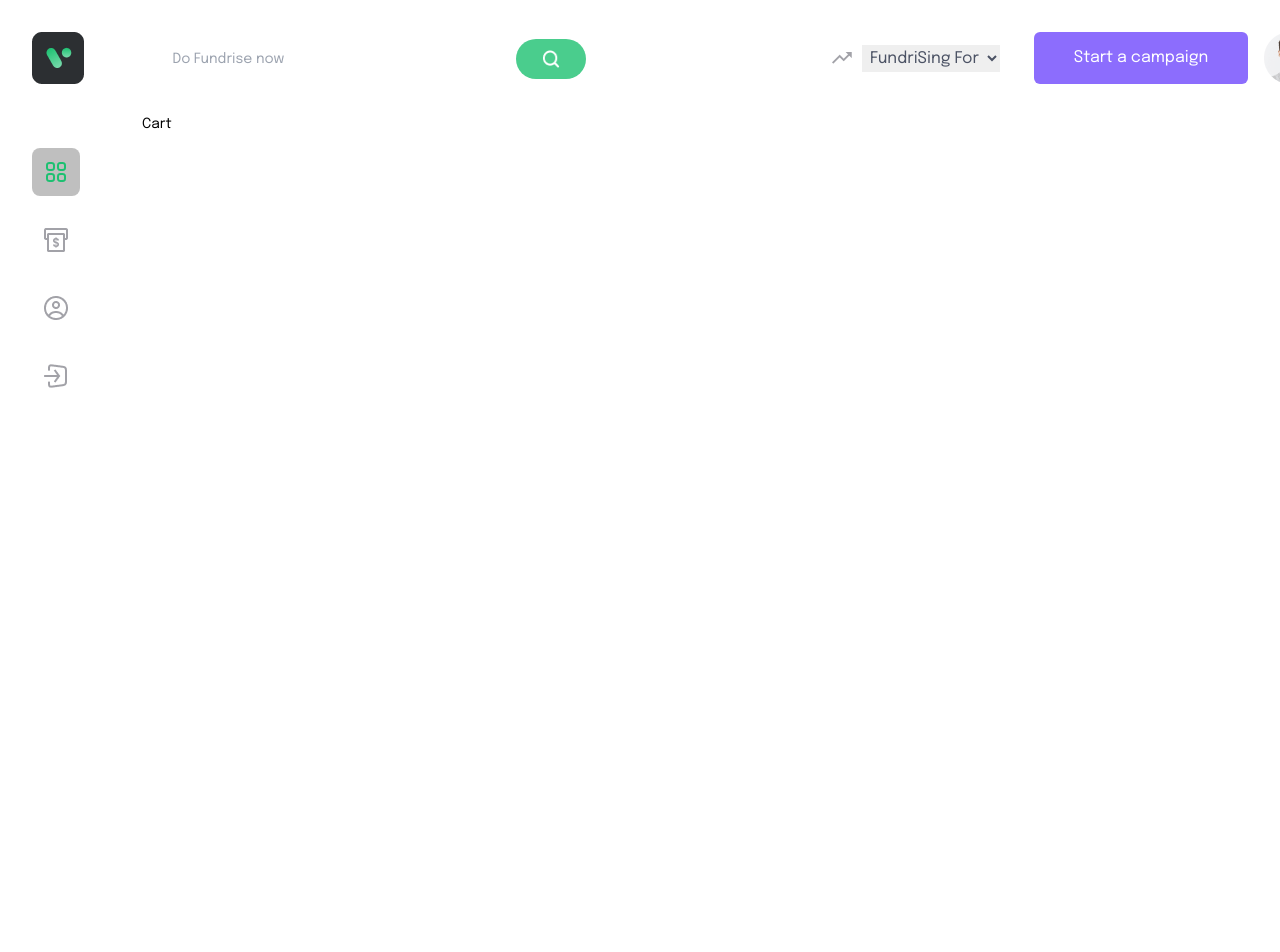
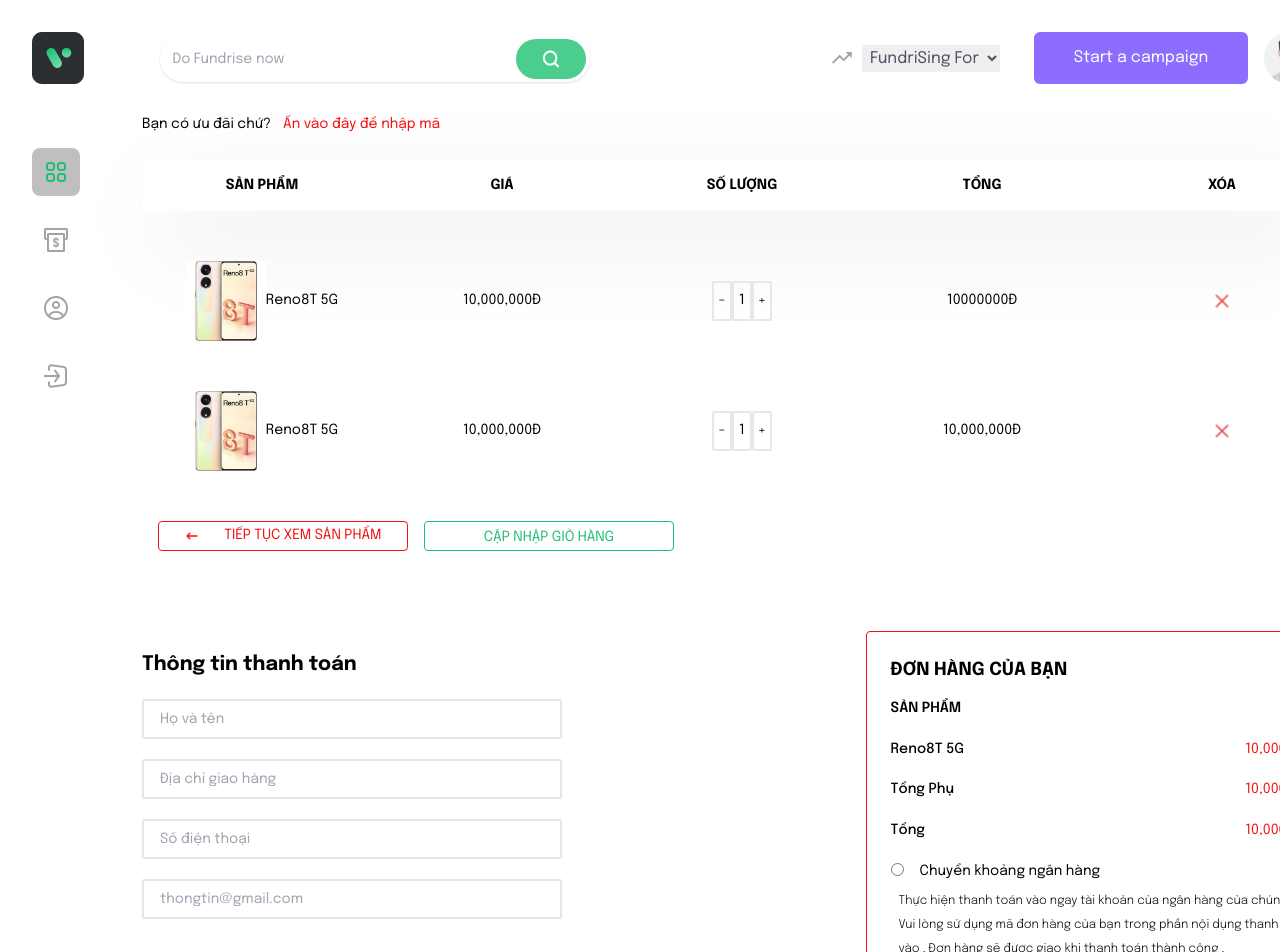
Before and after one commit to DOANCAOSON/thuongmai, a React (Vite) app: page /cart/2 in a window 1280 px wide. Shown: the top 952 px of the page. Before the commit the page ends 800 px from the top, so only its background shows below. Built offline with nearby package versions, Linux system fonts and the light colour scheme.

Commit message:
addnav_cart

```diff
--- a/src/components/DashboardHeader/DashboardHeader.tsx
+++ b/src/components/DashboardHeader/DashboardHeader.tsx
@@ -42,7 +42,7 @@
             />
           </div>
           <div
-            className={`cursor-pointer mobile:w-[217px] mobile:h-[40px] mobile:top-2 mobile:left-[50px] dashboardHeader__left--search flex items-center absolute z-10 bg-textColorwhite rounded-full w-[430px] h-[46px] p-1 pl-3 lr-2 left-[20%] top-1 `}
+            className={`cursor-pointer mobile:w-[217px] mobile:h-[40px] mobile:top-2 mobile:left-[50px] dashboardHeader__left--search flex items-center absolute z-10 bg-textColorwhite rounded-full w-[430px] h-[46px] p-1 pl-3 lr-2 left-[20%] top-1 shadow `}
           >
             <input
               onFocus={() => setmModal(true)}
--- a/src/pages/Cart/Cart.tsx
+++ b/src/pages/Cart/Cart.tsx
@@ -1,5 +1,188 @@
+import Close from '../../assets/images/Close.png'
+import Dienthoai1 from '../../assets/images/dienthoai1.jpg'
+import { HiArrowNarrowLeft } from 'react-icons/hi'
+import { useState } from 'react'
+
 const Cart = () => {
-  return <div>Cart</div>
+  const [quantity, setQuantity] = useState(1)
+
+  return (
+    <div>
+      <div>
+        <div>
+          <div className='flex mb-7'>
+            <div> Bạn có ưu đãi chứ?</div>
+            <div className='ml-3 text-textCart'> Ấn vào đây để nhập mã</div>
+          </div>
+          <div>
+            <div className='flex mb-[50px]  w-[1200px] h-[50px]  shadow-[0_30px_100px_-15px_rgba(0,0,0,0.2)]'>
+              <div className='pt-4 w-[20%] text-center font-bold'>SẢN PHẨM</div>
+              <div className='pt-4 w-[20%] text-center font-bold'>GIÁ</div>
+              <div className='pt-4 w-[20%] text-center font-bold'>SỐ LƯỢNG</div>
+              <div className='pt-4 w-[20%] text-center font-bold'>TỔNG</div>
+              <div className='pt-4 w-[20%] text-center font-bold'>XÓA</div>
+            </div>
+            <div className='flex items-center justify-between w-[1200px] mb-[50px]'>
+              <div className='w-[20%] justify-center flex items-center'>
+                <div className=''>
+                  <img className='w-[80px] h-[auto]' src={Dienthoai1} alt='' />
+                </div>
+                <div>Reno8T 5G</div>
+              </div>
+              <div className='flex w-[20%] justify-center'>
+                10,000,000
+                <p>Đ</p>
+              </div>
+              <div className='flex w-[20%] justify-center'>
+                <button
+                  disabled={quantity == 1 ? true : false}
+                  onClick={() => {
+                    if (quantity >= 1) {
+                      setQuantity(quantity - 1)
+                    }
+                  }}
+                  className='w-[20px] h-[40px] border-2 rounded-sm flex items-center justify-center'
+                >
+                  -
+                </button>
+                <div className='w-[20px] h-[40px] border-2 rounded-sm flex items-center justify-center'>{quantity}</div>
+                <button
+                  onClick={() => {
+                    setQuantity(quantity + 1)
+                  }}
+                  className='w-[20px] h-[40px] border-2 rounded-sm flex items-center justify-center'
+                >
+                  +
+                </button>
+              </div>
+              <div className='flex w-[20%] justify-center'>
+                {10000000 * quantity}
+                <p>Đ</p>
+              </div>
+              <div className='flex w-[20%] justify-center'>
+                <img className='w-[20px] h-[20px]' src={Close} alt='' />
+              </div>
+            </div>
+            <div className='flex items-center justify-between w-[1200px] mb-[50px]'>
+              <div className='w-[20%] justify-center flex items-center'>
+                <div className=''>
+                  <img className='w-[80px] h-[auto]' src={Dienthoai1} alt='' />
+                </div>
+                <div>Reno8T 5G</div>
+              </div>
+              <div className='flex w-[20%] justify-center'>
+                10,000,000
+                <p>Đ</p>
+              </div>
+              <div className='flex w-[20%] justify-center'>
+                <div className='w-[20px] h-[40px] border-2 rounded-sm flex items-center justify-center'>-</div>
+                <div className='w-[20px] h-[40px] border-2 rounded-sm flex items-center justify-center'>1</div>
+                <div className='w-[20px] h-[40px] border-2 rounded-sm flex items-center justify-center'>+</div>
+              </div>
+              <div className='flex w-[20%] justify-center'>
+                10,000,000
+                <p>Đ</p>
+              </div>
+              <div className='flex w-[20%] justify-center'>
+                <img className='w-[20px] h-[20px]' src={Close} alt='' />
+              </div>
+            </div>
+          </div>
+          <div>
+            <div>
+              <div className='flex items-center'>
+                <div className='mr-4'></div>
+                <div className='border rounded  text-center border-textCart mr-4 text-textCart  w-[250px] h-[30px] flex items-center justify-evenly'>
+                  <HiArrowNarrowLeft />
+                  TIẾP TỤC XEM SẢN PHẨM
+                </div>
+                <div className='border rounded  text-center border-primary leading-[30px] mr-4 text-primary  w-[250px] h-[30px]'>
+                  CẬP NHẬP GIỎ HÀNG
+                </div>
+              </div>
+            </div>
+          </div>
+          <div>
+            <div className='flex mt-[80px] mb-[80px] justify-between'>
+              <div>
+                <div className='mt-[20px] mb-[20px] '>
+                  <div className=' font-bold text-xl'>Thông tin thanh toán</div>
+                </div>
+                <div className='mt-[20px] mb-[20px] '>
+                  <input className='w-[420px] h-[40px] border-2 p-4 rounded-sm' type='text' placeholder='Họ và tên' />
+                </div>
+                <div className='mt-[20px] mb-[20px] '>
+                  <input
+                    className='w-[420px] h-[40px] border-2 p-4 rounded-sm'
+                    type='text'
+                    placeholder='Địa chỉ giao hàng'
+                  />
+                </div>
+                <div className='mt-[20px] mb-[20px] '>
+                  <input
+                    className='w-[420px] h-[40px] border-2 p-4 rounded-sm'
+                    type='text'
+                    placeholder='Số điện thoại'
+                  />
+                </div>
+                <div className='mt-[20px] mb-[20px] '>
+                  <input
+                    className='w-[420px] h-[40px] border-2 p-4 rounded-sm'
+                    type='text'
+                    placeholder='thongtin@gmail.com'
+                  />
+                </div>
+              </div>
+              <div className='w-[40%] h-[400px] border rounded border-textCart p-6'>
+                <div className=' font-bold text-lg mb-4 '>ĐƠN HÀNG CỦA BẠN</div>
+                <div className='flex justify-between mb-6'>
+                  <div className='font-semibold'>SẢN PHẨM</div>
+                  <div className='font-semibold'>TỔNG</div>
+                </div>
+                <div className='flex justify-between mb-6'>
+                  <div className='font-medium'>Reno8T 5G</div>
+                  <div className='flex'>
+                    <div className='text-textCart'>10,000,000</div>
+                    <div className='text-textCart'>Đ</div>
+                  </div>
+                </div>
+                <div className='flex justify-between mb-6'>
+                  <div className='font-medium'>Tổng Phụ</div>
+                  <div className='flex'>
+                    <div className='text-textCart'>10,000,000</div>
+                    <div className='text-textCart'>Đ</div>
+                  </div>
+                </div>
+                <div className='flex justify-between mb-6'>
+                  <div className='font-medium'>Tổng</div>
+                  <div className='flex'>
+                    <div className='text-textCart'>10,000,000</div>
+                    <div className='text-textCart'>Đ</div>
+                  </div>
+                </div>
+                <div>
+                  <div className='flex'>
+                    <div>
+                      <input type='radio' />
+                    </div>
+                    <div className='ml-4'>
+                      <div className='text-me'>Chuyển khoảng ngân hàng</div>
+                    </div>
+                  </div>
+                  <div>
+                    <div className='p-2 leading-[2] text-xs font-light'>
+                      Thực hiện thanh toán vào ngay tài khoản của ngân hàng của chúng tôi . Vui lòng sử dụng mã đơn hàng
+                      của bạn trong phần nội dụng thanh toán vào . Đơn hàng sẽ được giao khi thanh toán thành công .
+                    </div>
+                  </div>
+                </div>
+              </div>
+            </div>
+          </div>
+        </div>
+      </div>
+    </div>
+  )
 }
 
 export default Cart
--- a/tailwind.config.cjs
+++ b/tailwind.config.cjs
@@ -16,6 +16,7 @@
         bgClose: '#F9E3E3',
         textSearch: '#171725',
         textsearchColor: '#808191',
+        textCart: '#f51010',
         active: 'rgba(0, 0, 0, 0.25)'
       }
     },
```
Also changed, not shown: src/assets/images/dienthoai1.jpg (added), src/assets/images/gop-trang-gio-hang-va-thanh-toan-trong-woocommerce.png (added).
